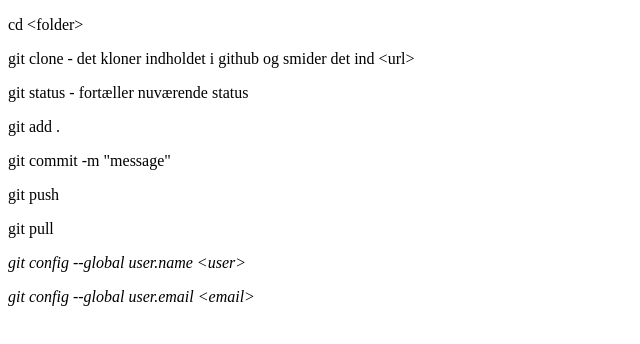
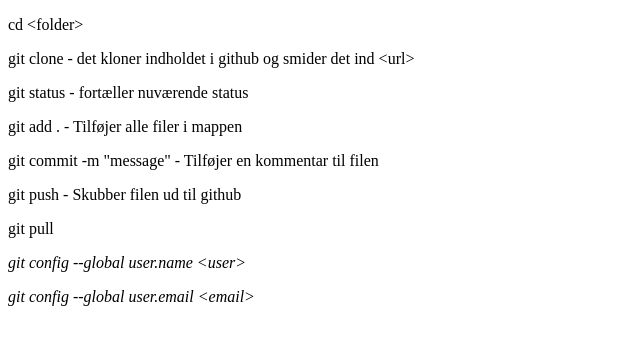
Before and after one commit to Walocial/Branding, a plain HTML site: page index.html in a window 1280 px wide. Shown: the whole page, without its empty margins (0-640 px from the left). Drawn offline with Linux system fonts and the light colour scheme.

Commit message:
Version 4

```diff
--- a/index.html
+++ b/index.html
@@ -11,9 +11,9 @@
     <p>cd &lt;folder&gt;</p>
     <p>git clone - det kloner indholdet i github og smider det ind &lt;url&gt;</p>
     <p>git status - fortæller nuværende status</p>
-    <p>git add .</p>
-    <p>git commit -m "message"</p>
-    <p>git push</p>
+    <p>git add . - Tilføjer alle filer i mappen</p>
+    <p>git commit -m "message" - Tilføjer en kommentar til filen</p>
+    <p>git push - Skubber filen ud til github</p>
     <p>git pull</p>
     <p><i>git config --global user.name &lt;user&gt;</i></p>
     <p><i>git config --global user.email &lt;email&gt;</i></p>
```
